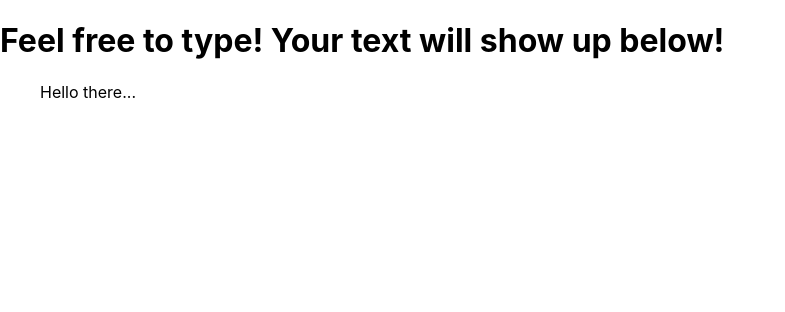
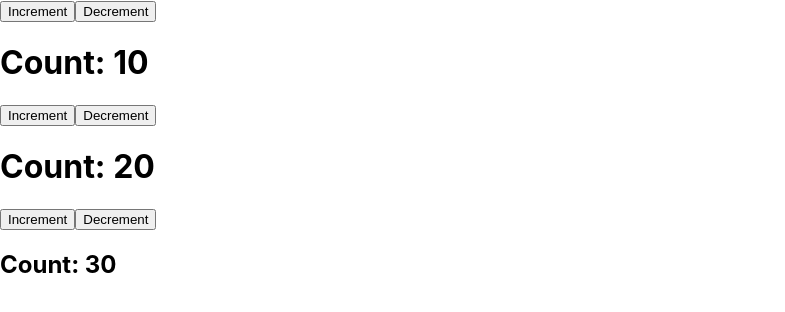
Before and after one commit to juanpabloprado/hooks-playground, a React (Create React App) app: page / in a window 1280 px wide. Shown: the top 312 px of the page, without its empty margins (0-785 px from the left). Built offline with nearby package versions, Linux system fonts and the light colour scheme.

Commit message:
custom hooks with counter example

```diff
--- a/src/App.js
+++ b/src/App.js
@@ -1,36 +1,47 @@
-import React, {useEffect, useState} from "react";
+import React, {useState} from "react";
 
-function App() {
+function useCounter(startingCount = 0) {
+    const [count, setCount] = useState(startingCount);
 
-    const userText = useKeyPress('Hello there...');
+    return {
+        count,
+        increment: () => setCount(count + 1),
+        decrement: () => setCount(count - 1)
+    };
+}
+
+function Display(props) {
+    const {count, increment, decrement} = useCounter(props.start);
 
     return (
         <div>
-            <h1>Feel free to type! Your text will show up below!</h1>
-            <blockquote>
-                { userText }
-            </blockquote>
+            <button onClick={increment}>Increment</button>
+            <button onClick={decrement}>Decrement</button>
+            <h1>Count: {count}</h1>
         </div>
     )
 }
 
-function useKeyPress(startingValue) {
-    const [userText, setUserText] = useState(startingValue);
+function FancyDisplay(props) {
+    const {count, increment, decrement} = useCounter(props.start);
 
-    const handleUserKeyPress = (event) => {
-        const { key, keyCode } = event;
-        if (keyCode === 32 || (keyCode >= 65 && keyCode <= 90)) {
-            setUserText(`${userText}${key}`);
-        }
-    }
+    return (
+        <section>
+            <button onClick={increment}>Increment</button>
+            <button onClick={decrement}>Decrement</button>
+            <h2>Count: {count}</h2>
+        </section>
+    )
+}
 
-    useEffect(() => {
-        window.addEventListener("keydown", handleUserKeyPress);
-        return () => {
-            window.removeEventListener("keydown", handleUserKeyPress);
-        }
-    });
+function App() {
+    return (
+        <>
+            <Display start={10}/>
+            <Display start={20}/>
+            <FancyDisplay start={30}/>
+        </>
+    )
+}
 
-    return userText
-}
 export default App;
```
